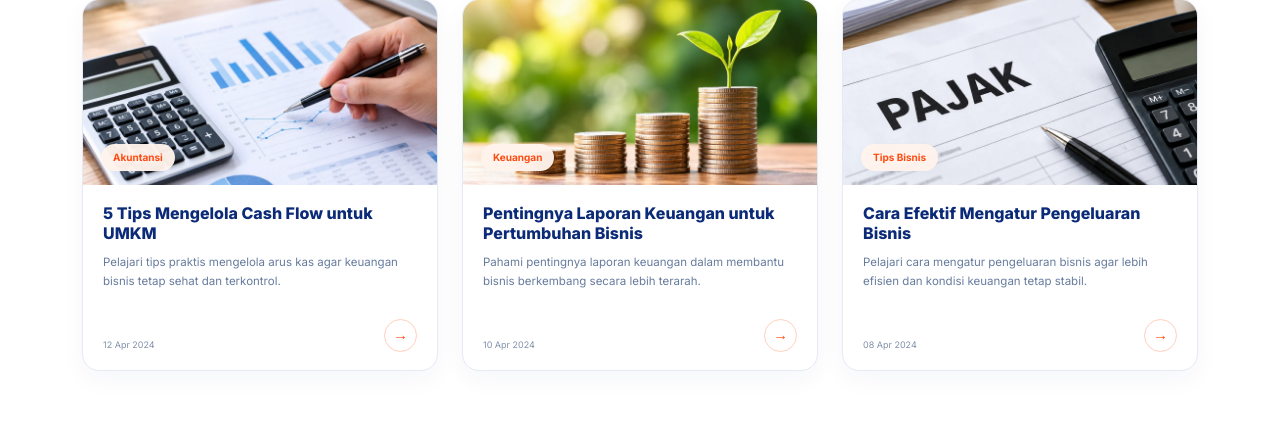
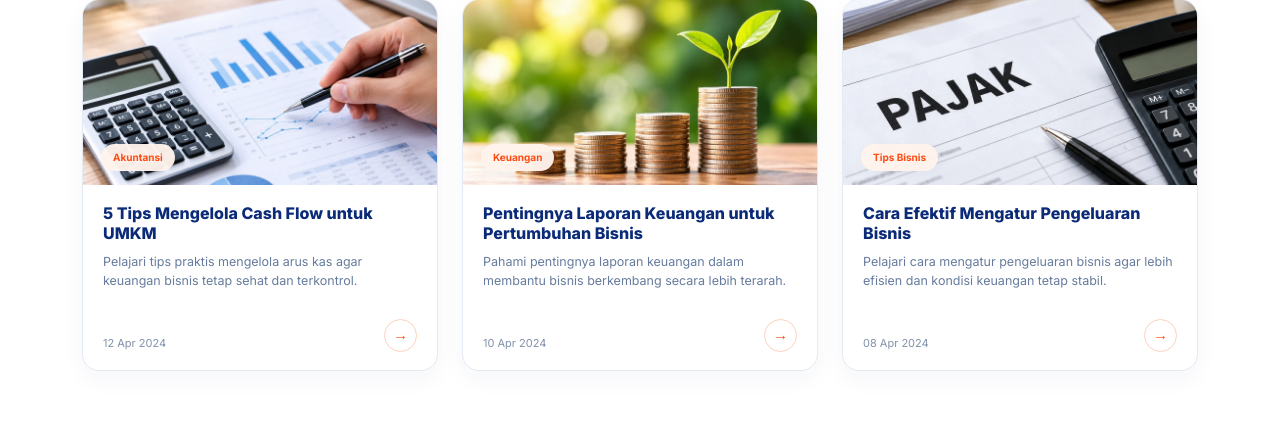
Before and after one commit to riaasrini17-debug/Website-Akunta, a Laravel app: page / in a window 1280 px wide. Shown: the part 3204-3650 px from the top of the page. Run offline with Laravel 12, Linux system fonts and the light colour scheme.

Commit message:
style: improve desktop typography and readability on home page

```diff
--- a/public/css/home.css
+++ b/public/css/home.css
@@ -3038,3 +3038,18 @@ and
         transition: none;
     }
 }
+
+/* BLOG HOME - REVISI FONT DESKTOP */
+
+@media (min-width: 992px) {
+
+    .blog-card-excerpt {
+        font-size: 12.5px;
+        line-height: 1.5;
+    }
+
+    .blog-meta {
+        font-size: 11px;
+    }
+
+}
```
